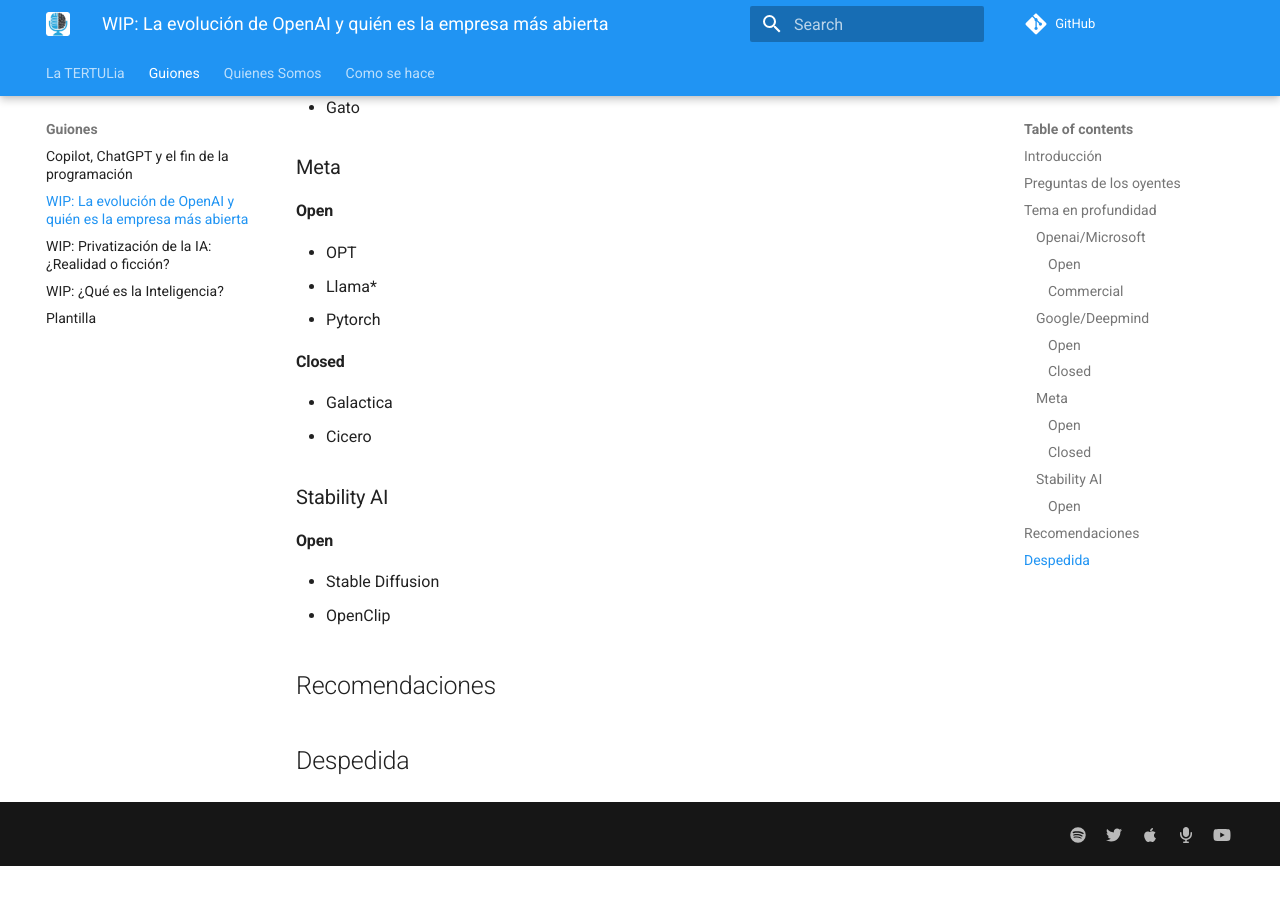
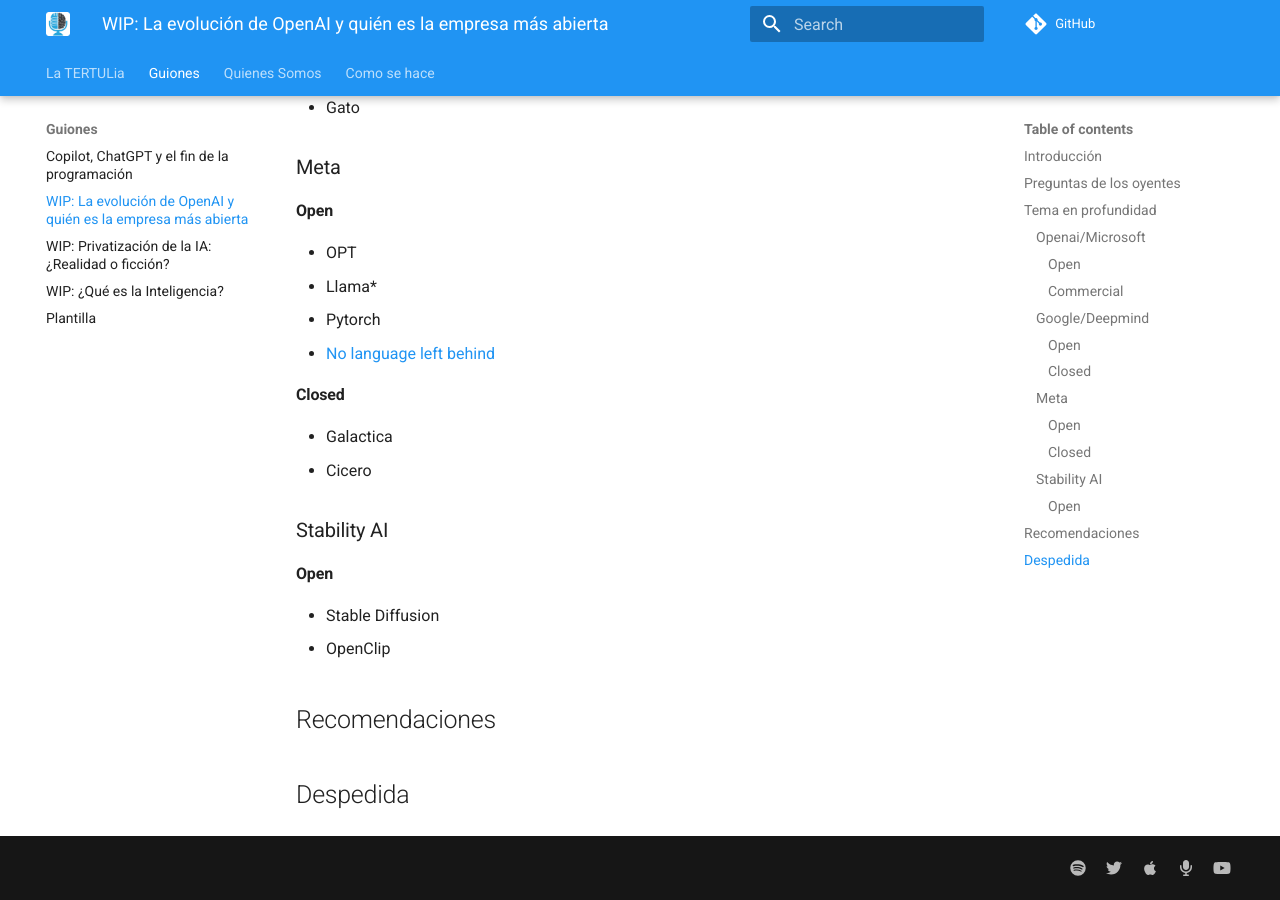
Before and after one commit to ironbar/tertulia_inteligencia_artificial, an MkDocs documentation site: the page built from docs/guiones/wip_openai_closedai_y_competencia.md, in a window 1280 px wide and 900 px high, scrolled down 1488 px. Built offline with MkDocs 1.6.1 and Material for MkDocs 9.7.7, drawn with Linux system fonts in a browser that asks for light colours; comment, search, counter and statistics services are not loaded; before the commit the page ends 2354 px from its top, so only the background shows below that.

Commit message:
Update wip_openai_closedai_y_competencia.md

```diff
--- a/docs/guiones/wip_openai_closedai_y_competencia.md
+++ b/docs/guiones/wip_openai_closedai_y_competencia.md
@@ -54,6 +54,7 @@
 - OPT
 - Llama*
 - Pytorch
+- [No language left behind](https://github.com/facebookresearch/fairseq/tree/nllb/)
 
 #### Closed
 
```
